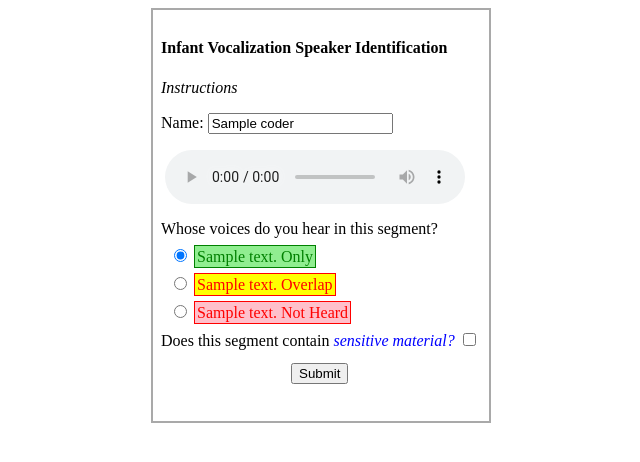
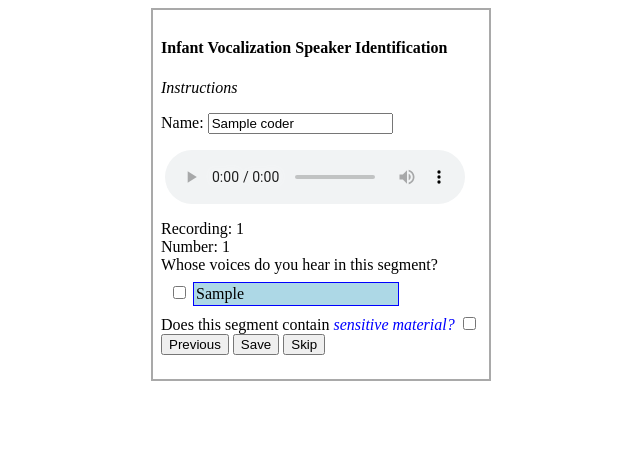
Before and after one commit to AnneSWarlaumont/ivfcr-server, a Django app: template speechvisserver/templates/speaker_identification.html in a window 1280 px wide. Shown: the top 462 px of the page, without its empty margins (327-967 px from the left). Run offline with Django 3.2, Linux system fonts and the light colour scheme; tables that the repository leaves empty hold one stand-in row (values such as "Sample post"); the template is opened without the code that fills it: values that come from a table or form of the project are taken from there, most other values are stand-ins (such as "Sample title", 1, 10 or a date in 2020).

Commit message:
Enabling speaker identification task.

```diff
--- a/speechvisserver/templates/index.html
+++ b/speechvisserver/templates/index.html
@@ -4,6 +4,7 @@
 			<h3>Infant Vocalization as Foraging Tasks</h3>
 			<ul>
 				<!--<li><a href="{% url 'speaker_validation' %}">Speaker Validation Task</a></li>-->
+				<li><a href="{% url 'speaker_identification' %}">Speaker Identification Task</a></li>
 				<li><a href="{% url 'vocal_categorization' %}">Vocal Categorization Task</a></li>
 				<li><a href="{% url 'data_manager' %}">Data Manager</a></li>
 				<li><a href="{% url 'data_visualizer' %}">Data Visualizer</a></li>
--- a/speechvisserver/templates/speaker_identification.html
+++ b/speechvisserver/templates/speaker_identification.html
@@ -1,6 +1,16 @@
 <html style="width: 100%">
 	<head>
 		<title>Speaker Identification</title>
+		<style type="text/css">
+.speaker-label {
+	border: 1px blue solid;
+	color: black;
+	background-color: lightblue;
+	padding: 2px;
+	display: inline-block;
+	width: 200px;
+}
+		</style>
 	</head>
 	<body style="width: 100%">
 		{% load static %}
@@ -12,32 +22,31 @@
 - Enter your name in the Coder field below.
 - Listen to the sound by clicking the play button.
 - If you hear only a single speaker and minimal other noise, select the speaker.
-- If you hear multiple speakers, select overlap and indicate the speakers you heard.
-- When you are ready, click the submit button to move onto the next sound.">
+- If you hear multiple speakers, select each speaker you heard.
+- When you are ready, click the submit button to move onto the next sound.
+- Click the Previous or Next button to skip this sound.">
 					Instructions</span></p>
 				<label for="coder_field">Name:</label>
 				<input id="coder_field" name="coder" type="text" value="{{ coder }}" />
 				<audio controls style="padding: 1em 4px;">
 					<source src="{% static segment_file %}" type="audio/wav" />
 				</audio>
-				<input name="recording_id" type="hidden" value="{{ segment.recording.id }}" />
-				<input name="segment_number" type="hidden" value="{{ segment.number }}" />
-				<input name="annotation_id" type="hidden" value="{{ annotation_id }}" />
+				<input name="segment_id" type="hidden" value="{{ segment.id }}" />
+				<label>Recording: </label>
+				<div style="display: inline-block;" >{{ segment.recording.id }}</div>
+				<br />
+				<label>Number: </label>
+				<div style="display: inline-block;" >{{ segment.number }}</div>
 				<br />
 				<label>Whose voices do you hear in this segment?</label>
 				<div style="margin: 4px;">
+					{% for spk in speakers %}
 					<div style="margin: 8px 4px;">
-						<input id="speaker_valid" name="speaker" type="radio" value="{{ speaker }}" checked="true" />
-						<label for="speaker_valid" style="border: 1px green solid; color: green; background-color: lightgreen; padding: 2px;">{{ speaker_descriptive }} Only</label><br />
+						<input id="speaker_{{ spk.0 }}" name="speaker" type="checkbox" value="{{ spk.0 }}" />
+						<label for="speaker_{{ spk.0 }}" class="speaker-label">{{ spk.1 }}</label>
+						<br />
 					</div>
-					<div style="margin: 8px 4px;">
-						<input id="speaker_overlap" name="speaker" type="radio" value="OLN" />
-						<label for="speaker_overlap" style="border: 1px red solid; color: red; background-color: yellow; padding: 2px;">{{ speaker_descriptive }} Overlap</label>
-					</div>
-					<div style="margin: 8px 4px;">
-						<input id="speaker_reject" name="speaker" type="radio" value="REJ" />
-						<label for="speaker_reject" style="border: 1px red solid; color: red; background-color: pink; padding: 2px;">{{ speaker_descriptive }} Not Heard</label>
-					</div>
+					{% endfor %}
 				</div>
 				<label for="sensitive">Does this segment contain
 					<span style="font-style: italic; color: blue;"
@@ -54,7 +63,9 @@
 					sensitive material?</span></label>
 				<input name="sensitive" type="checkbox" value="true" />
 				<br />
-				<input type="submit" name="submit" value="Submit" style="margin: 1em 130px;" />
+				<input type="submit" name="submit" value="Previous" style="display: inline;" />
+				<input type="submit" name="submit" value="Save" style="display: inline;" />
+				<input type="submit" name="submit" value="Skip" style="display: inline;" />
 				<label style="font-color: red;">{{ error }}</label>
 			</form>
 		</div>
--- a/speechvisserver/urls.py
+++ b/speechvisserver/urls.py
@@ -22,6 +22,7 @@ from . import views
 urlpatterns = [
     url(r'^$', views.index, name='index'),
     url(r'^speaker_validation/', views.speaker_validation, name='speaker_validation'),
+    url(r'^speaker_identification/', views.speaker_identification, name='speaker_identification'),
     url(r'^vocal_categorization/', views.vocal_categorization, name='vocal_categorization'),
     url(r'^data_manager', views.data_manager, name='data_manager'),
     url(r'^data_visualizer', views.data_visualizer, name='data_visualizer'),
```
Also changed, not shown: speechvisserver/views.py (+43 -11 lines).
